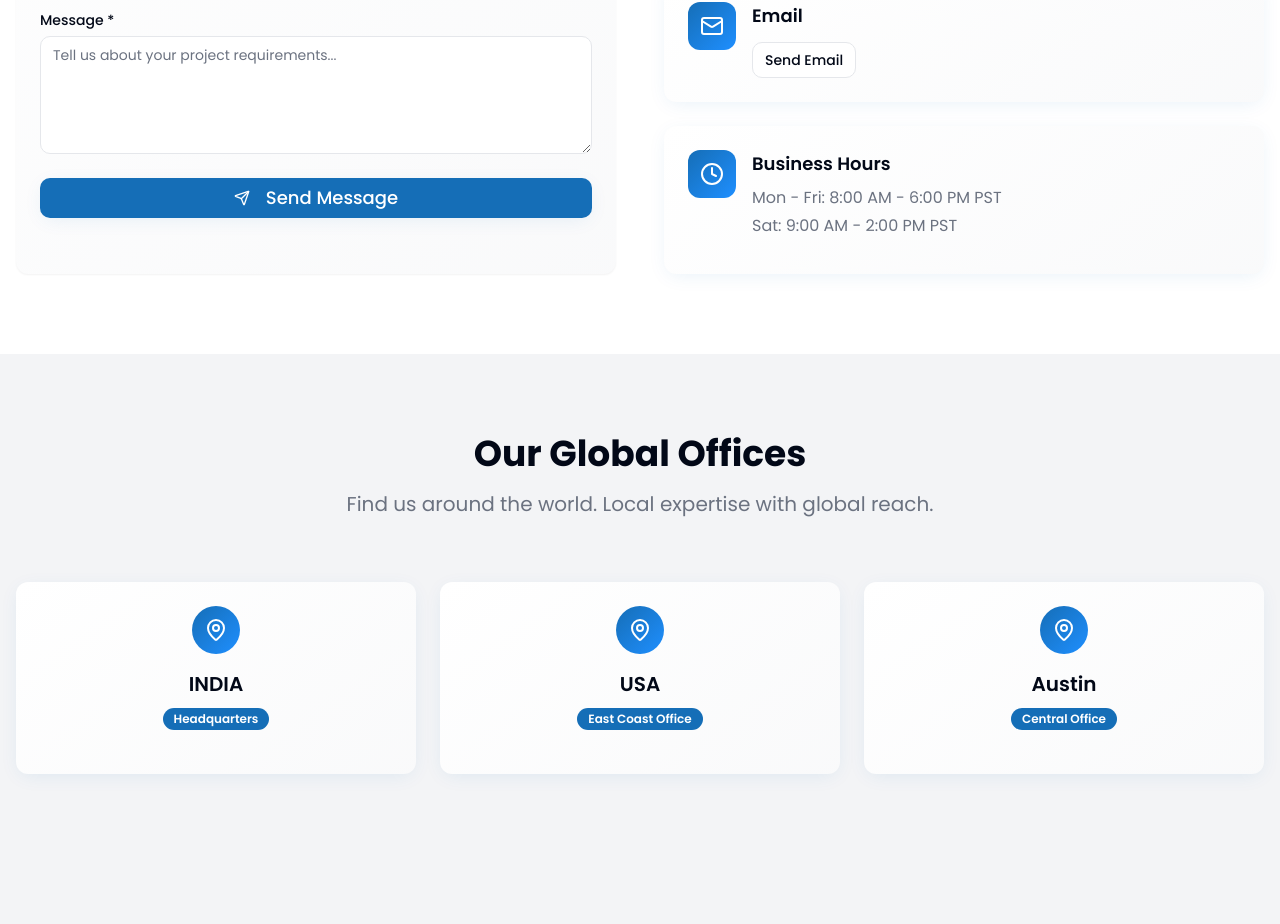
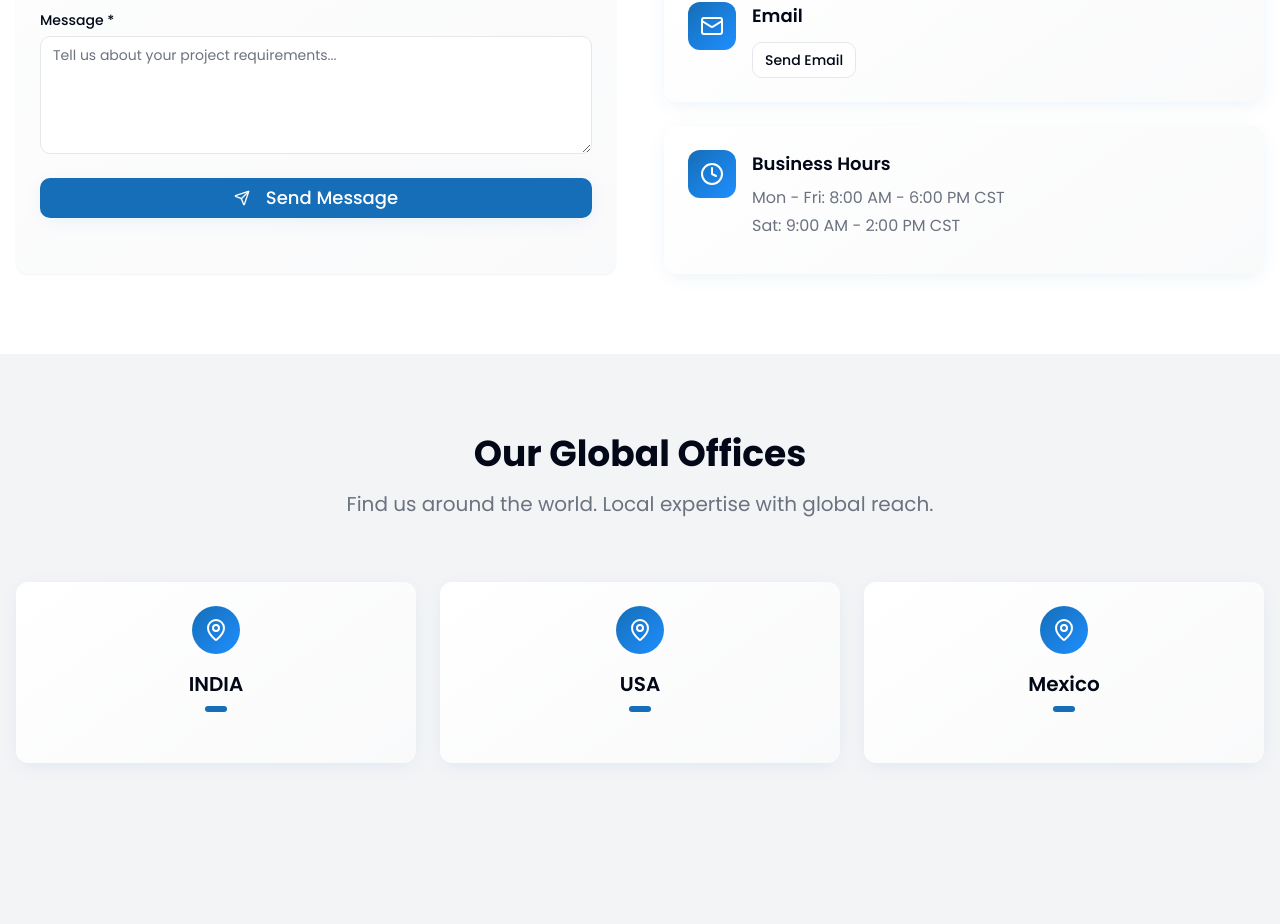
Before and after one commit to Abhi07-AVV/info, a React (Vite) app: page /contact in a window 1280 px wide. Shown: the part 1003-1927 px from the top of the page. Built offline with nearby package versions, Linux system fonts and the light colour scheme.

Commit message:
Update Contact.tsx

```diff
--- a/src/pages/Contact.tsx
+++ b/src/pages/Contact.tsx
@@ -69,7 +69,7 @@ const Contact = () => {
   };
 
   const handleCallUs = () => {
-    window.open('tel:+917842525922', '_self');
+    window.open('tel:+1 307 529 1956', '_self');
   };
 
   const handleSendEmail = () => {
@@ -99,7 +99,7 @@ const Contact = () => {
     {
       icon: Clock,
       title: 'Business Hours',
-      details: ['Mon - Fri: 8:00 AM - 6:00 PM PST', 'Sat: 9:00 AM - 2:00 PM PST']
+      details: ['Mon - Fri: 8:00 AM - 6:00 PM CST', 'Sat: 9:00 AM - 2:00 PM CST']
     }
   ];
 
@@ -108,19 +108,19 @@ const Contact = () => {
       city: 'INDIA',
       address: '',
       phone: '',
-      type: 'Headquarters'
+      type: ''
     },
     {
       city: 'USA',
       address: '',
       phone: '',
-      type: 'East Coast Office'
+      type: ''
     },
     {
-      city: 'Austin',
+      city: 'Mexico',
       address: '',
       phone: '',
-      type: 'Central Office'
+      type: ''
     }
   ];
 
```
